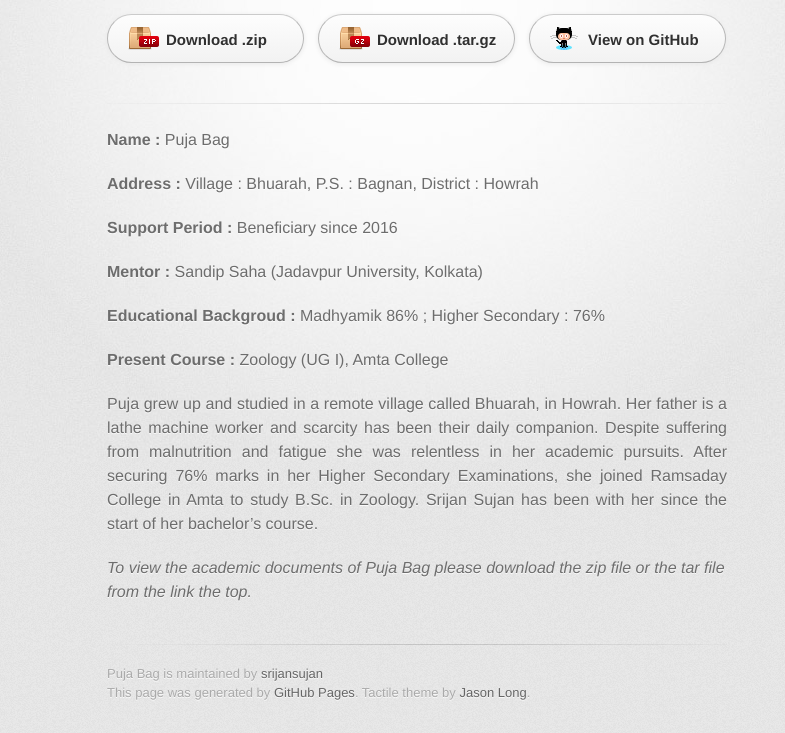
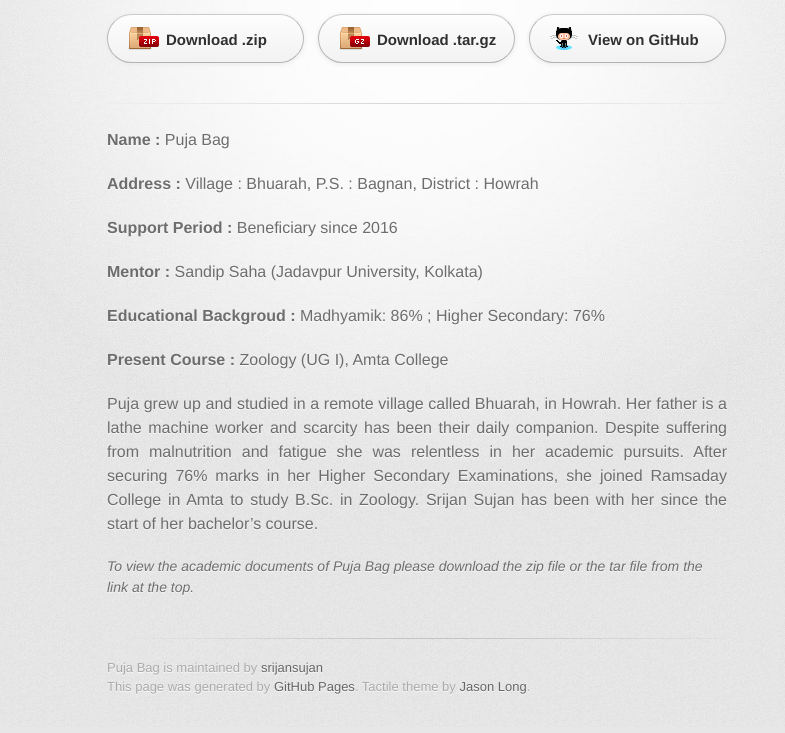
Before and after one commit to srijansujan/pujabag, a plain HTML site: page index.html in a window 1280 px wide. Shown: the part 112-845 px from the top of the page, without its empty margins (223-1008 px from the left). Drawn offline with Linux system fonts and the light colour scheme; a web font is replaced by a local one.

Commit message:
Update index.html

```diff
--- a/index.html
+++ b/index.html
@@ -10,7 +10,7 @@
     <!--[if lt IE 9]>
     <script src="//html5shiv.googlecode.com/svn/trunk/html5.js"></script>
     <![endif]-->
-    <title>Puja Bag by srijansujan</title>
+    <title>Puja Bag Srijan Sujan beneficiary</title>
   </head>
 
   <body>
@@ -39,13 +39,13 @@
 
 <p><strong>Mentor :</strong> Sandip Saha (Jadavpur University, Kolkata)</p>
 
-<p><strong>Educational Backgroud :</strong> Madhyamik 86% ; Higher Secondary : 76% </p>
+<p><strong>Educational Backgroud :</strong> Madhyamik: 86% ; Higher Secondary: 76% </p>
 
 <p><strong>Present Course :</strong> Zoology (UG I), Amta College</p>
 
 <p align="justify"> Puja grew up and studied in a remote village called Bhuarah, in Howrah. Her father is a lathe machine worker and scarcity has been their daily companion. Despite suffering from malnutrition and fatigue she was relentless in her academic pursuits. After securing 76% marks in her Higher Secondary Examinations, she joined Ramsaday College in Amta to study B.Sc. in Zoology. Srijan Sujan has been with her since the start of her bachelor’s course.</p>
 
-<p><em>To view the academic documents of Puja Bag please download the zip file or the tar file from the link the top.</em></p>
+<p style="font-size:14px"><em>To view the academic documents of Puja Bag please download the zip file or the tar file from the link at the top.</em></p>
         </section>
 
         <footer>
```
